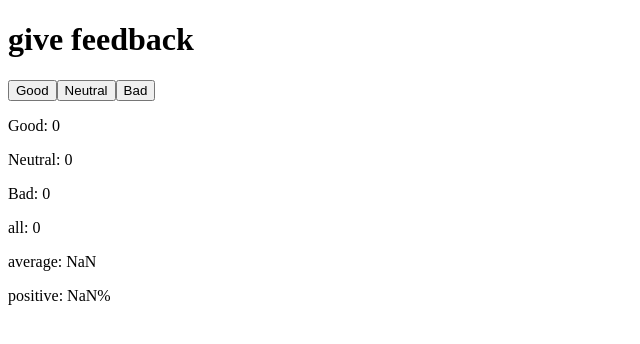
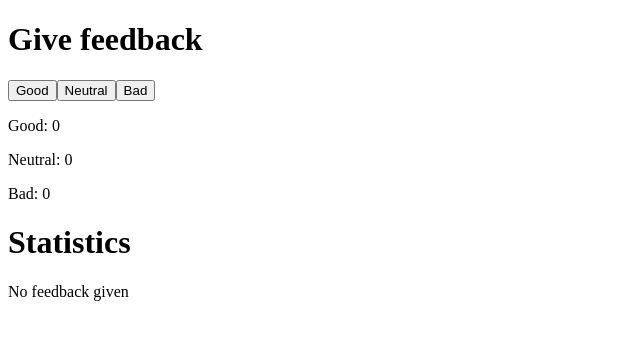
Before and after one commit to HenryGerretGruning/fullstack2020, a React (Create React App) app in the folder 1.6-1.11/: page / in a window 1280 px wide. Shown: the top 344 px of the page, without its empty margins (0-640 px from the left). Built offline with nearby package versions, Linux system fonts and the light colour scheme.

Commit message:
1.9 Finished

```diff
--- a/1.6-1.11/src/index.js
+++ b/1.6-1.11/src/index.js
@@ -7,13 +7,27 @@ const Button = (props) => (
   </button>
 )
 const Statistics = (props) => {
-  return (
-    <div>
-    <p>all: {props.bad+props.neutral+props.good}</p>
-    <p>average: {((props.bad*-1) +(props.neutral*0) +(props.good*1)) / (props.bad+props.neutral+props.good)}</p>
-    <p>positive: {props.good/(props.bad+props.neutral+props.good) *100}%</p>
-    </div>
-  )
+  let all = props.bad+props.neutral+props.good
+  let average = ((props.bad*-1) +(props.neutral*0) +(props.good*1)) / (props.bad+props.neutral+props.good)
+  let positive = props.good/(props.bad+props.neutral+props.good) *100
+  if (all > 0) {
+    return (
+
+      <div>
+      <p>all: {all}</p>
+      <p>average: {average}</p>
+      <p>positive: {positive}%</p>
+      </div>
+    )
+  } else {
+    return (
+
+      <div>
+      <p>No feedback given</p>
+      </div>
+    )
+  }
+
 }
 
 const App = () => {
@@ -21,8 +35,8 @@ const App = () => {
   const [good, setGood] = useState(0)
   const [neutral, setNeutral] = useState(0)
   const [bad, setBad] = useState(0)
-  const title = "give feedback"
-
+  const title = "Give feedback"
+  const title2 = "Statistics"
 
 
   return (
@@ -34,6 +48,7 @@ const App = () => {
     <p>Good: {good}</p>
     <p>Neutral: {neutral}</p>
     <p>Bad: {bad}</p>
+    <Header title={title2} />
     <Statistics bad={bad} good={good} neutral={neutral}/>
     </div>
   )
```
Also changed, not shown: 1 other file (tests, documents, lock files or other folders).
